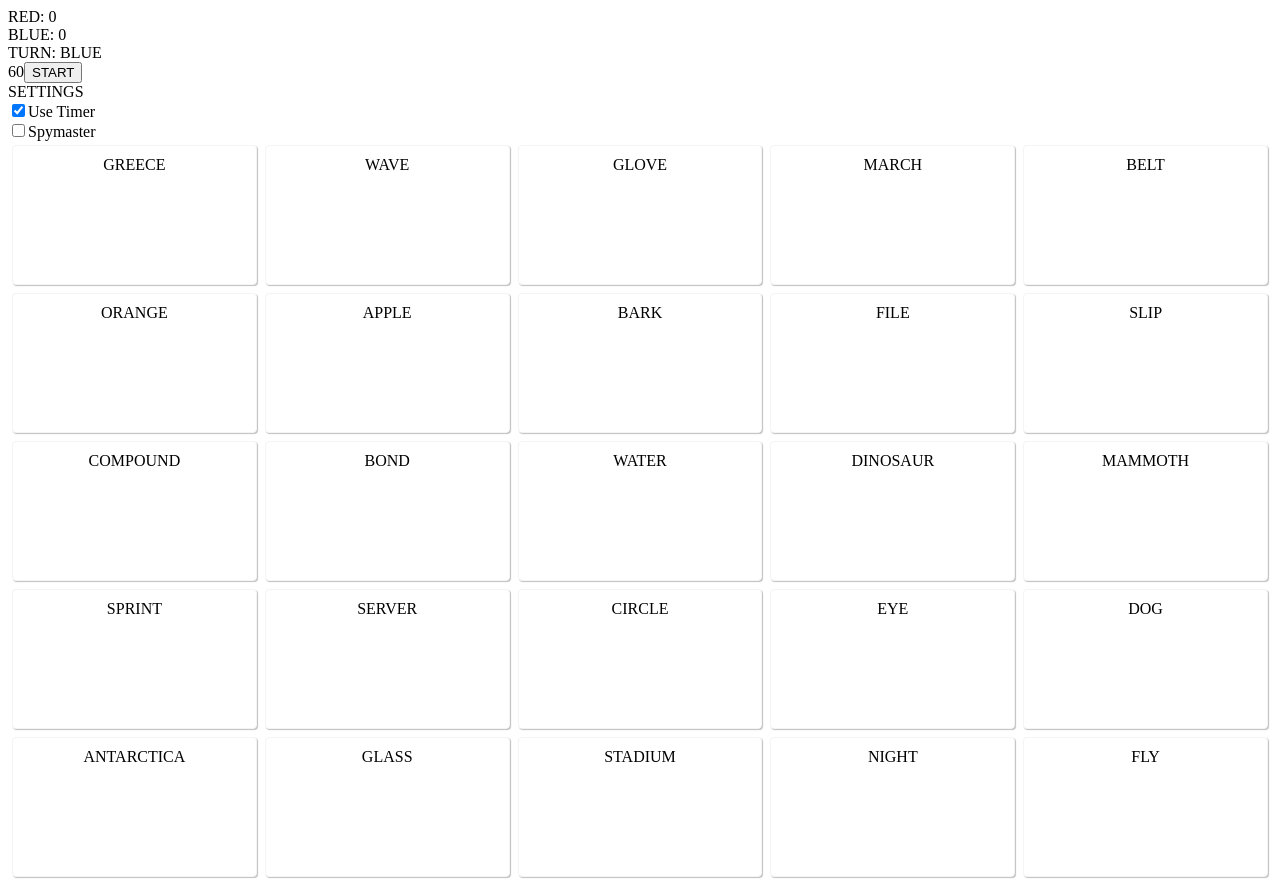
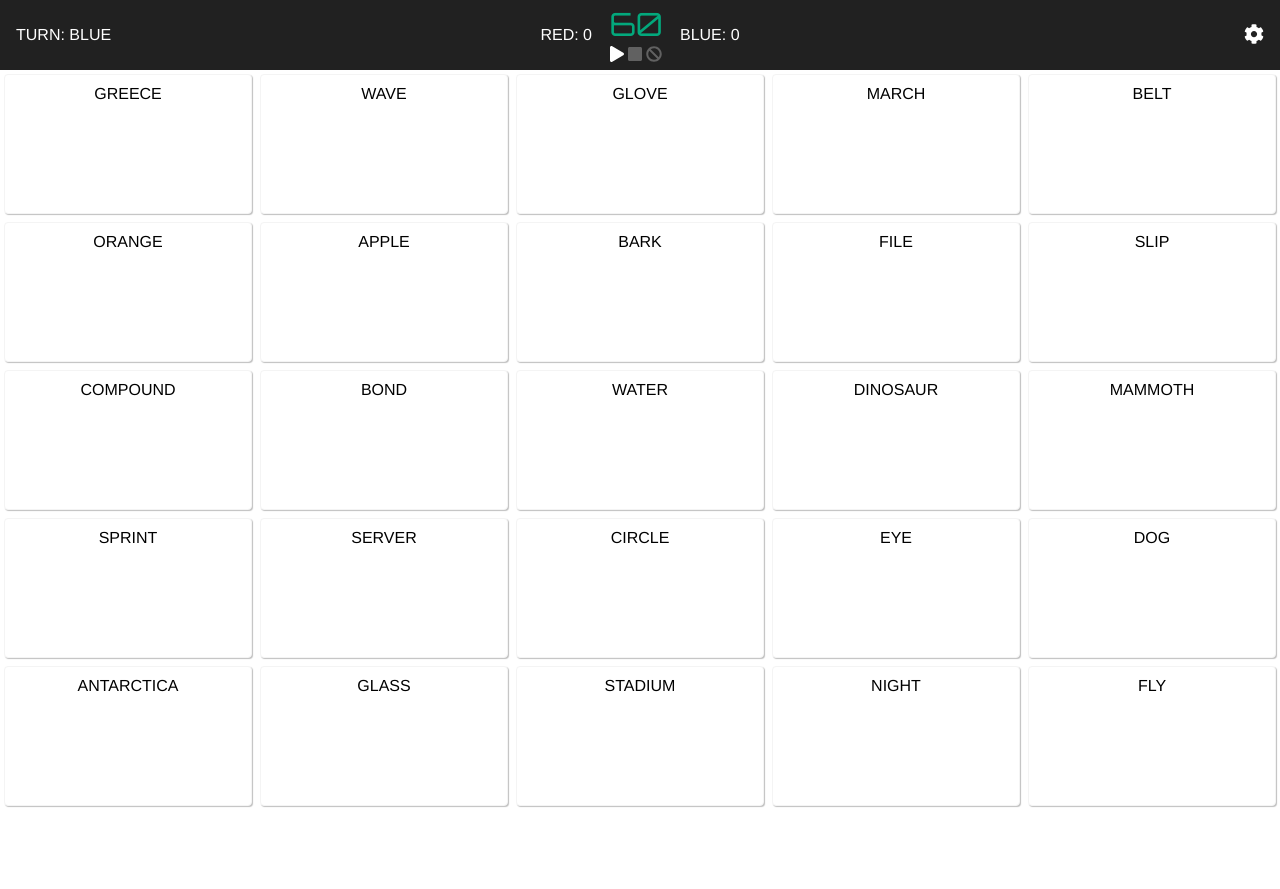
Before and after one commit to rlmoua92/coderyan, a React app: page / in a window 1280 px wide. After the commit the page ends 810 px from the top, so only its background shows below. Built offline with nearby package versions, Linux system fonts and the light colour scheme.

Commit message:
Start styling and Fix timer bug

```diff
--- a/package.json
+++ b/package.json
@@ -3,6 +3,9 @@
   "version": "0.1.0",
   "private": true,
   "dependencies": {
+    "@fortawesome/fontawesome-svg-core": "^1.2.4",
+    "@fortawesome/free-solid-svg-icons": "^5.3.1",
+    "@fortawesome/react-fontawesome": "^0.1.3",
     "autoprefixer": "7.1.6",
     "babel-core": "6.26.0",
     "babel-eslint": "7.2.3",
--- a/public/index.html
+++ b/public/index.html
@@ -10,6 +10,7 @@
     -->
     <link rel="manifest" href="%PUBLIC_URL%/manifest.json">
     <link rel="shortcut icon" href="%PUBLIC_URL%/favicon.ico">
+    <link href="https://fonts.googleapis.com/css?family=Orbitron" rel="stylesheet">
     <!--
       Notice the use of %PUBLIC_URL% in the tags above.
       It will be replaced with the URL of the `public` folder during the build.
--- /dev/null
+++ b/src/common.scss
@@ -0,0 +1,17 @@
+$font-stack: Helvetica, sans-seif;
+$nav-bg-color: #212121;
+$nav-text-color: #fff;
+$disabled-color: #616161;
+
+body {
+	font-family: $font-stack;
+	margin: 0;
+}
+
+.flex {
+	display: flex;
+}
+
+.v-align {
+	align-items: center;
+}
--- a/src/components/Board/Board.js
+++ b/src/components/Board/Board.js
@@ -1,10 +1,18 @@
 import React, { Component } from 'react';
 import ReactDOM from 'react-dom';
 import Card from '../Card';
+import './Board.scss';
 
 class Board extends Component {
   generateBoard() {
-    const { height, width, cards } = this.props;
+    const {
+      height,
+      width,
+      cards,
+      onCardClick,
+      isSpyMaster,
+      winner,
+    } = this.props;
     let board = [];
     for (let i = 0; i < height; i++) {
       let children = [];
@@ -15,9 +23,9 @@ class Board extends Component {
             key={j}
             value={card.value}
             team={card.color}
-            onCardClick={this.props.onCardClick}
-            isSpyMaster={this.props.isSpyMaster}
-            winner={this.props.winner}
+            onCardClick={onCardClick}
+            isSpyMaster={isSpyMaster}
+            winner={winner}
           />);
       }
       board.push(<div className="board-row" key={i}>{children}</div>);
--- /dev/null
+++ b/src/components/Board/Board.scss
@@ -0,0 +1 @@
+@import '../../common';
--- a/src/components/Board/BoardContainer.js
+++ b/src/components/Board/BoardContainer.js
@@ -56,15 +56,21 @@ class BoardContainer extends Component {
   }
 
   render() {
-    const { height, width } = this.props;
+    const {
+      height,
+      width,
+      onCardClick,
+      isSpyMaster,
+      winner
+    } = this.props;
     return (
       <Board
         height={height}
         width={width}
         cards={this.cards}
-        onCardClick={this.props.onCardClick}
-        isSpyMaster={this.props.isSpyMaster}
-        winner={this.props.winner}
+        onCardClick={onCardClick}
+        isSpyMaster={isSpyMaster}
+        winner={winner}
       />
     );
   }
--- a/src/components/Card/Card.js
+++ b/src/components/Card/Card.js
@@ -3,15 +3,14 @@ import ReactDOM from 'react-dom';
 import classNames from 'classnames';
 import './Card.scss';
 
-class Card extends Component {
-  render() {
+const Card = (props) => {
   const {
     value,
     isHidden,
     team,
     isSpyMaster,
     onClick
-    } = this.props;
+  } = props;
 
   const cardClass = classNames(
     'card',
@@ -26,6 +25,5 @@ class Card extends Component {
     <span className={cardClass} onClick={onClick}>{value}</span>
   );
 }
-}
 
 export default Card;
--- a/src/components/Card/Card.scss
+++ b/src/components/Card/Card.scss
@@ -1,3 +1,5 @@
+@import '../../common';
+
 .card {
   display: inline-block;
   padding: 10px 0;
--- a/src/components/Game/Game.js
+++ b/src/components/Game/Game.js
@@ -2,34 +2,51 @@ import React, { Component }  from 'react';
 import ReactDOM from 'react-dom';
 import Board from '../Board';
 import Timer from '../Timer';
+import { FontAwesomeIcon } from '@fortawesome/react-fontawesome';
+import { faCog } from '@fortawesome/free-solid-svg-icons';
+import './Game.scss';
 
 const Game = (props) => {
   return (
     <div>
-      <div className="nav-bar">
-        <div className="game-stats">
-          <div className="score">
-            <div>RED: {props.score.red}</div>
-            <div>BLUE: {props.score.blue}</div>
-          </div>
+      <div className="nav-bar flex v-align">
+        <div>
           {props.winner ?
             <div className="winner">WINNER: {props.winner}</div> :
             <div className="player">TURN: {props.isPlayerRed ? "RED" : "BLUE"}</div>
           }
+        </div>
+        <div className="game-stats flex v-align">
+          <div>RED: {props.score.red}</div>
           {props.useTimer ?
-            <Timer onTimerEnd={props.onTimerEnd}/> :
+            <Timer
+              onTimerEnd={props.onTimerEnd}
+              timerOn={props.timerOn}
+              seconds={props.timerSeconds}
+              onStartClick={props.onStartTimerClick}
+              onStopClick={props.onStopTimerClick}
+              onClearClick={props.onClearTimerClick}
+              tickInterval={props.timerTickInterval}
+            /> :
             <div className="switch-players">
               <button className="switch-players" onClick={props.onEndTurnClick}>
                 END TURN
               </button>
             </div>
           }
+          <div>BLUE: {props.score.blue}</div>
         </div>
-        <div className="settings">
-          SETTINGS
-          <div><label><input type="checkbox" checked={props.useTimer} onChange={props.handleTimerChange} />Use Timer</label></div>
-          <div><label><input type="checkbox" checked={props.isSpyMaster} onChange={props.onSpyMasterClick} />Spymaster</label></div>
+        <div className="settings-icon">
+          <FontAwesomeIcon icon={faCog} onClick={props.onSettingsClick} />
         </div>
+        {props.showSettings ?
+          <div className="settings-modal">
+            SETTINGS
+            <div><label><input type="checkbox" checked={props.useTimer} onChange={props.handleTimerChange} />Use Timer</label></div>
+            <div><label><input type="checkbox" checked={props.isSpyMaster} onChange={props.onSpyMasterClick} />Spymaster</label></div>
+          </div> :
+          null
+        }
       </div>
       <Board
         onCardClick={props.onCardClick}
--- /dev/null
+++ b/src/components/Game/Game.scss
@@ -0,0 +1,24 @@
+@import '../../common';
+
+.nav-bar {
+	background-color: $nav-bg-color;
+	color: $nav-text-color;
+	padding: .25em 1em;
+	justify-content: space-between;
+}
+
+.nav-bar > div {
+	flex-basis: 30%;
+}
+
+.game-stats {
+	justify-content: center;
+}
+
+.settings-icon {
+	text-align: right;
+}
+
+.settings-icon {
+	font-size: 1.25em;
+}
--- a/src/components/Game/GameContainer.js
+++ b/src/components/Game/GameContainer.js
@@ -24,7 +24,12 @@ class GameContainer extends Component {
       },
       height: 5,
       width: 5,
+      showSettings: false,
+      timerOn: false,
+      timerSeconds: 60,
     }
+
+    this.timerTickInterval;
 
     this.onCardClick = this.onCardClick.bind(this);
     this.turnEnd = this.turnEnd.bind(this);
@@ -32,6 +37,12 @@ class GameContainer extends Component {
     this.toggleSpyMaster = this.toggleSpyMaster.bind(this);
     this.checkWin = this.checkWin.bind(this);
     this.handleTimerChange = this.handleTimerChange.bind(this);
+    this.toggleSettings = this.toggleSettings.bind(this);
+    this.timerTick = this.timerTick.bind(this);
+    this.onStartTimerClick = this.onStartTimerClick.bind(this);
+    this.onStopTimerClick = this.onStopTimerClick.bind(this);
+    this.onClearTimerClick = this.onClearTimerClick.bind(this);
+    this.onTimerEnd = this.onTimerEnd.bind(this);
   }
 
   componentDidUpdate() {
@@ -57,7 +68,7 @@ class GameContainer extends Component {
       this.gameOver(winner);
     }
     if (value !== current_player.toLowerCase()) {
-      this.turnEnd();
+      this.state.timerOn ? this.onClearTimerClick() : this.turnEnd();
     }
   }
 
@@ -78,6 +89,49 @@ class GameContainer extends Component {
   handleTimerChange(e) {
     this.setState({
       useTimer: e.target.checked
+    });
+  }
+
+  timerTick() {
+    this.setState(prevState => {
+      return {
+        timerSeconds: prevState.timerSeconds - 1
+      }
+    });
+  }
+
+  onStartTimerClick() {
+    this.setState({ timerOn: true });
+    this.timerTickInterval = setInterval(this.timerTick, 1000);
+  }
+
+  onStopTimerClick() {
+    this.setState({ timerOn: false });
+    clearInterval(this.timerTickInterval);
+  }
+
+  onClearTimerClick() {
+    this.setState({
+      timerOn: false,
+      timerSeconds: 0,
+    });
+    clearInterval(this.timerTickInterval);
+  }
+
+  onTimerEnd() {
+    this.turnEnd();
+    this.setState({
+      timerOn: false,
+      timerSeconds: 60,
+    });
+    clearInterval(this.timerTickInterval);
+  }
+
+  toggleSettings() {
+    this.setState(prevState => {
+      return {
+        showSettings: !prevState.showSettings
+      }
     });
   }
 
@@ -106,7 +160,10 @@ class GameContainer extends Component {
       useTimer,
       winConditions,
       height,
-      width
+      width,
+      showSettings,
+      timerOn,
+      timerSeconds,
     } = this.state;
 
     return (
@@ -119,12 +176,20 @@ class GameContainer extends Component {
         onSpyMasterClick={this.toggleSpyMaster}
         winner={winner}
         useTimer={useTimer}
+        timerOn={timerOn}
         handleTimerChange={this.handleTimerChange}
-        onTimerEnd={this.turnEnd}
+        onTimerEnd={this.onTimerEnd}
+        timerSeconds={timerSeconds}
+        onStartTimerClick={this.onStartTimerClick}
+        onStopTimerClick={this.onStopTimerClick}
+        onClearTimerClick={this.onClearTimerClick}
+        timerInterval={this.timerTickInterval}
         redTotal={winConditions.red}
         blueTotal={winConditions.blue}
         height={height}
         width={width}
+        showSettings={showSettings}
+        onSettingsClick={this.toggleSettings}
       />
     );
   }
--- a/src/components/Timer/Timer.js
+++ b/src/components/Timer/Timer.js
@@ -1,27 +1,35 @@
 import React, { Component } from 'react';
 import ReactDOM from 'react-dom';
+import { FontAwesomeIcon } from '@fortawesome/react-fontawesome';
+import { faPlay, faStop, faBan } from '@fortawesome/free-solid-svg-icons';
+import './Timer.scss';
+
 
 const Timer = (props) => {
+  const {
+    seconds,
+    timerOn,
+    onStopClick,
+    onClearClick,
+    onStartClick
+  } = props;
   return (
     <div className="timer-container">
-      <span className="timer">
-        {props.seconds}
-      </span>
+      <div className="timer">
+        {seconds}
+      </div>
       {
-        props.timerOn ?
-        <span>
-          <button className="timerbutton" onClick={props.onStopClick}>
-            STOP
-          </button>
-          <button className="timerbutton" onClick={props.onClearClick}>
-            CLEAR
-          </button>
-        </span> :
-        <span>
-          <button className="timer-button" onClick={props.onStartClick}>
-            START
-          </button>
-        </span>
+        timerOn ?
+        <div>
+          <FontAwesomeIcon icon={faPlay} className="timer-icon disabled" />
+          <FontAwesomeIcon icon={faStop} onClick={onStopClick} className="timer-icon" />
+          <FontAwesomeIcon icon={faBan} onClick={onClearClick} className="timer-icon" />
+        </div> :
+        <div>
+        <FontAwesomeIcon icon={faPlay} onClick={onStartClick} className="timer-icon" />
+        <FontAwesomeIcon icon={faStop} className="timer-icon disabled" />
+        <FontAwesomeIcon icon={faBan} className="timer-icon disabled" />
+      </div>
       }
     </div>
   );
--- /dev/null
+++ b/src/components/Timer/Timer.scss
@@ -0,0 +1,20 @@
+@import '../../common';
+
+.timer-container {
+	padding: 0 1em;
+	text-align: center;
+}
+
+.timer {
+	font-family: 'Orbitron', sans-serif;
+	font-size: 2em;
+	color: #03a87c;
+}
+
+.timer-icon {
+	padding: .125em;
+}
+
+.disabled {
+	color: $disabled-color;
+}
--- a/src/components/Timer/TimerContainer.js
+++ b/src/components/Timer/TimerContainer.js
@@ -1,66 +1,29 @@
 import React, { Component } from 'react';
 import ReactDOM from 'react-dom';
 import Timer from './Timer.js';
+import './Timer.scss';
 
 class TimerContainer extends Component {
-  constructor(props) {
-    super(props);
-
-    this.state = {
-      timerOn: false,
-      seconds: 60,
-    };
-
-    this.startTimer = this.startTimer.bind(this);
-    this.stopTimer = this.stopTimer.bind(this);
-    this.clearTimer = this.clearTimer.bind(this);
-    this.tick = this.tick.bind(this);
-  }
-
   componentDidUpdate() {
-    if (this.state.seconds <= 0) {
+    if (this.props.seconds <= 0) {
       this.props.onTimerEnd();
-      this.setState({ seconds: 60 });
     }
-  }
-
-  tick() {
-    this.setState(prevState => {
-      return {
-        seconds: prevState.seconds - 1
-      }
-    });
-  }
-
-  startTimer() {
-    this.setState({ timerOn: true });
-    this.tickInterval = setInterval(this.tick, 1000);
-  }
-
-  stopTimer() {
-    this.setState({ timerOn: false });
-    clearInterval(this.tickInterval);
-  }
-
-  clearTimer() {
-    this.setState({
-      timerOn: false,
-      seconds: 0,
-    });
-    clearInterval(this.tickInterval);
   }
 
   render() {
     const {
       timerOn,
+      onStartClick,
+      onStopClick,
+      onClearClick,
       seconds,
-    } = this.state;
+    } = this.props;
     return (
       <Timer
         timerOn={timerOn}
-        onStartClick={this.startTimer}
-        onStopClick={this.stopTimer}
-        onClearClick={this.clearTimer}
+        onStartClick={onStartClick}
+        onStopClick={onStopClick}
+        onClearClick={onClearClick}
         seconds={seconds}
       />
     );
--- a/src/index.js
+++ b/src/index.js
@@ -2,6 +2,7 @@ import React from 'react';
 import ReactDOM from 'react-dom';
 import Game from './components/Game';
 import registerServiceWorker from './registerServiceWorker';
+import './common.scss';
 
 ReactDOM.render(<Game />, document.getElementById('root'));
 registerServiceWorker();
```
Also changed, not shown: 1 other file. Lines whose indentation alone changed are shown as unchanged.
